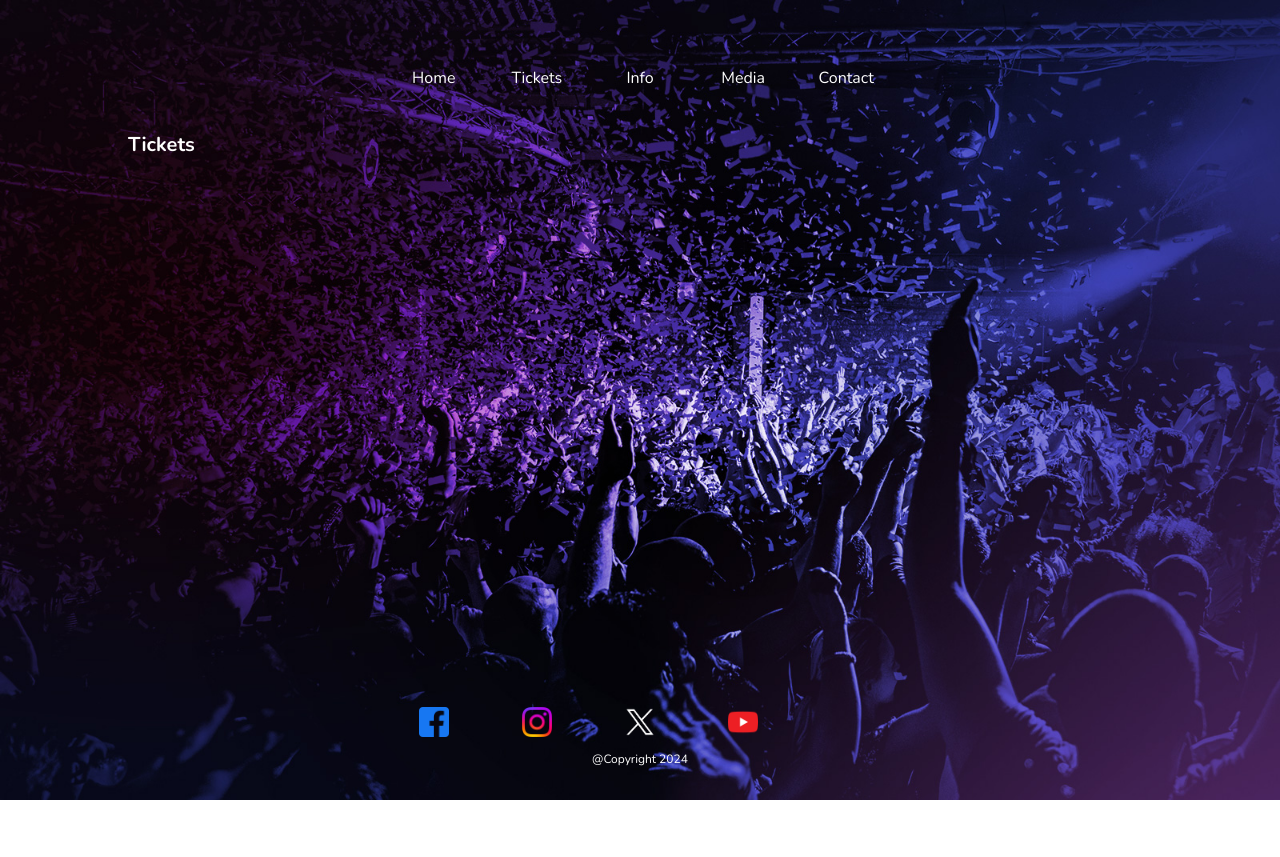
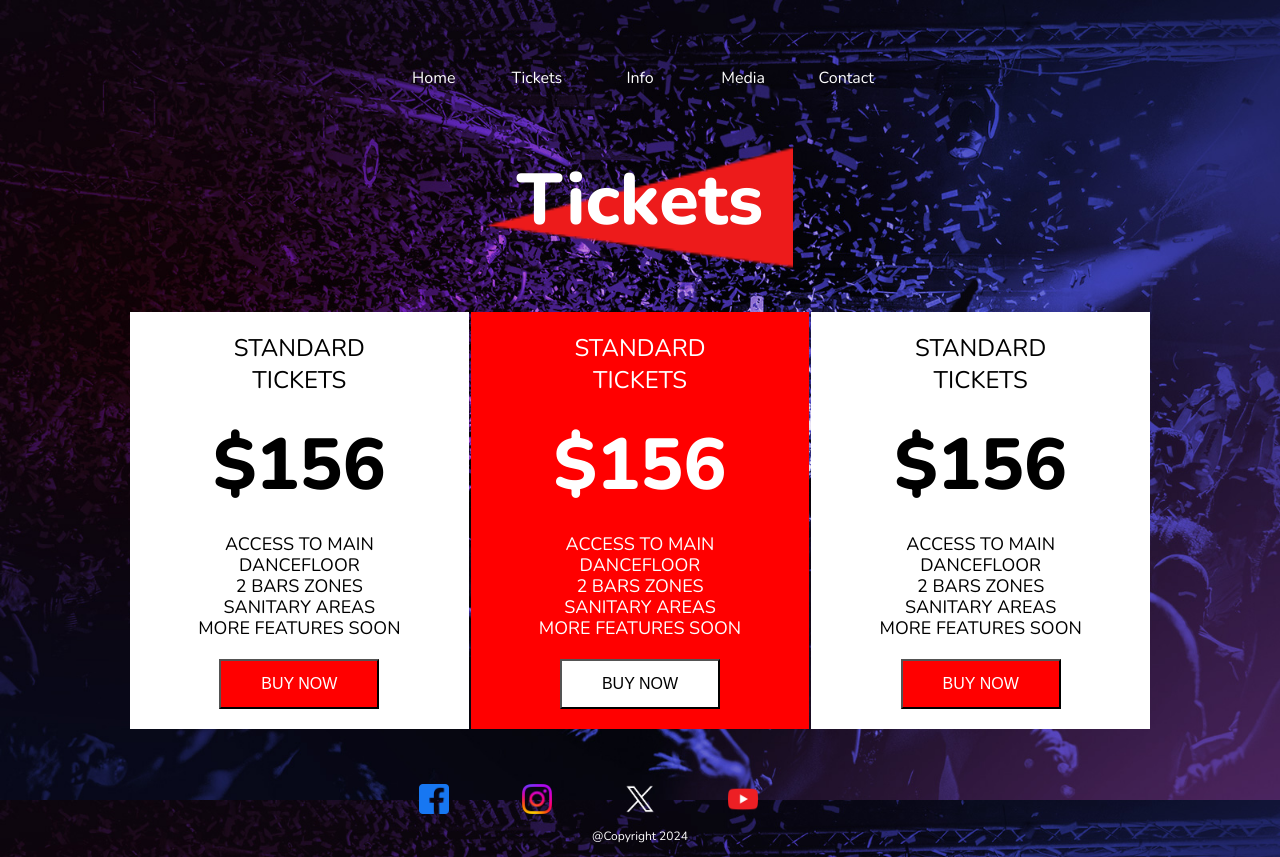
Before and after one commit to Sugu3030/coldplayevent, a plain HTML site: page pages/tickets.html in a window 1280 px wide. Before the commit the page ends 800 px from the top, so only its background shows below. Drawn offline with nearby package versions, Linux system fonts and the light colour scheme.

Commit message:
ticket page update

```diff
--- a/pages/tickets.html
+++ b/pages/tickets.html
@@ -39,8 +39,7 @@
         }
 
         footer {
-            position: absolute;
-            bottom: 0;
+
             width: 100%;
             margin-bottom: 20px
         }
@@ -53,12 +52,84 @@
         section {
             max-width: 1024px;
             margin: auto;
+padding-bottom:50px
         }
 
         h1 {
             font-size: 20px;
             color: #fff
         }
+.ticketBlock{
+width:32%;
+height:300px;
+padding:20px;
+background-color:#fff;
+color:#000
+
+
+
+}
+
+.ticketTitle{
+font-size:24px;
+text-transform:uppercase
+
+
+}
+
+.ticketPrice{
+margin-top:20px;
+font-size:72px;
+font-weight:800
+}
+
+.ticketDesc{
+font-size:18px;
+font-weight:300;
+line-height:21px;
+margin-top:20px;
+text-transform:uppercase
+}
+
+.ticketBtn{
+margin-top:20px
+}
+.ticketBtn button{
+width:160px;
+height:50px;
+text-transform:uppercase;
+font-size:16px;
+line-height:16px;
+background-color:red;
+color:#fff
+
+}
+
+.bgred{
+background-color:red;
+color:#fff
+}
+
+button.bgwhite{
+background-color:#fff;
+color:#000
+}
+.title{
+margin:auto;
+    text-align: center;
+    padding: 50px 0;
+    color: #fff;
+background-image:url('../assets/background/shapes_03.png');
+height:96px;
+width:306px;
+background-size:cover;
+font-size:72px;
+line-height:72px;
+font-weight:800
+}
+}
+
+
     </style>
 </head>
 
@@ -79,7 +150,31 @@
         </header>
 
         <section>
-            <h1>Tickets</h1>
+            <div class="title">Tickets</div>
+<table width="100%">
+<td class="ticketBlock">
+<div class="ticketTitle">Standard <br/>tickets</div>
+<div class="ticketPrice">$156</div>
+<div class="ticketDesc">access TO MAIN<br/>DANCEFLOOR<br/>2 BARS ZONES<br/>sanitary areas<br/>MORE FEATURES SOON
+<div class="ticketBtn"><button>Buy Now</button></div>
+</td>
+
+</td>
+<td class="ticketBlock bgred">
+
+<div class="ticketTitle">Standard <br/>tickets</div>
+<div class="ticketPrice">$156</div>
+<div class="ticketDesc">access TO MAIN<br/>DANCEFLOOR<br/>2 BARS ZONES<br/>sanitary areas<br/>MORE FEATURES SOON
+<div class="ticketBtn"><button class="bgwhite">Buy Now</button></div>
+</td>
+<td class="ticketBlock">
+<div class="ticketTitle">Standard <br/>tickets</div>
+<div class="ticketPrice">$156</div>
+<div class="ticketDesc">access TO MAIN<br/>DANCEFLOOR<br/>2 BARS ZONES<br/>sanitary areas<br/>MORE FEATURES SOON
+<div class="ticketBtn"><button>Buy Now</button></div>
+
+</td>
+</table>
         </section>
 
         <footer>
```
Also changed, not shown: assets/background/shapes_03.png (added).
